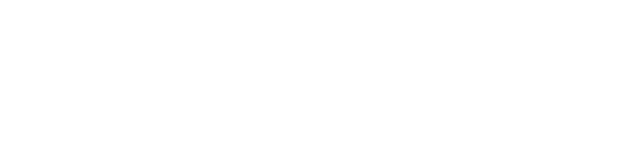
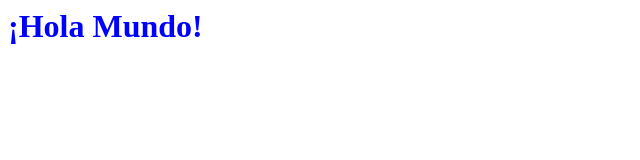
Before and after one commit to DonChuyR/CodingDojoPractica, a plain HTML site: page index.html in a window 1280 px wide. Shown: the whole page, without its empty margins (0-640 px from the left). Drawn offline with Linux system fonts and the light colour scheme.

Commit message:
Nuevo Titulo en color azul

```diff
--- a/index.html
+++ b/index.html
@@ -3,4 +3,7 @@
         <title>Mi primer Repositorio</title>
         <link rel="stylesheet" href="style.css">
     </head>
+    <body>
+        <h1>¡Hola Mundo!</h1>
+    </body>
 </html>
--- a/style.css
+++ b/style.css
@@ -0,0 +1,3 @@
+h1 {
+    color: blue;
+}
```
